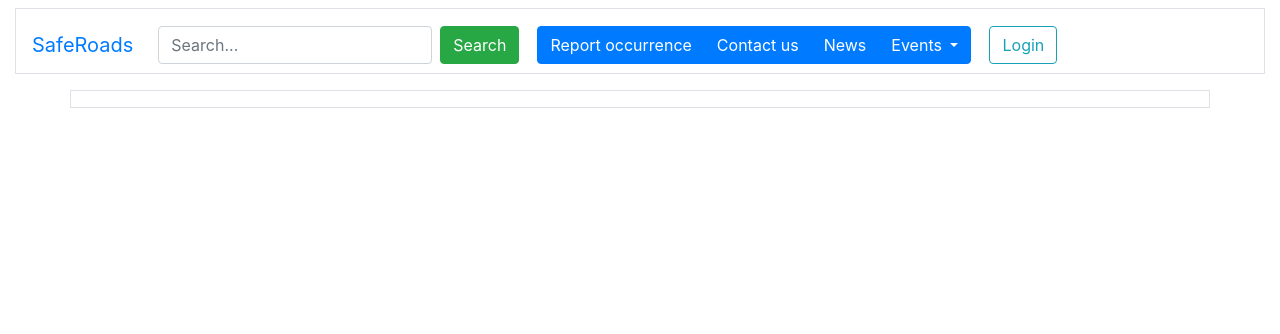
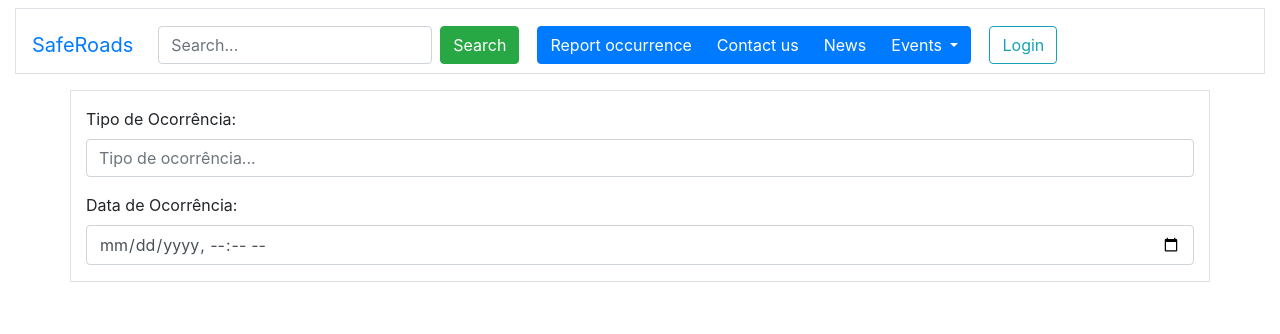
Before and after one commit to BeneditoBraimo/cs, a Flask app: page /show_report_form in a window 1280 px wide. Shown: the top 334 px of the page. Run offline with Flask 2, Linux system fonts and the light colour scheme; some libraries are stand-ins or nearby versions.

Commit message:
added form fields

```diff
--- a/templates/occurrence.html
+++ b/templates/occurrence.html
@@ -1,7 +1,23 @@
 {%include 'html/header.html'%}
 
 <div class="container pt-3 my-3 border">
-    <form class="need-validation" novalidate action="{{url_for('report_occurrence')}}" method="post">
-
+    <form class=" form need-validation" novalidate action="{{url_for('report_occurrence')}}" method="post">
+        <div class="form-group">
+            <label for="occurrence_type">Tipo de Ocorr&ecirc;ncia:</label>
+            <input class="form-control" name="occurrence_type" list="occurrences" placeholder="Tipo de ocorr&ecirc;ncia...">
+            <datalist id="occurrences">
+                <option value="Choque entre viaturas">
+                <option value="Despiste e/ou capotamento">
+                <option value="Atropelamento">
+                <option value="Trabalhos de manuten&ccedil;&atilde;o">
+                <option value="Obstru&ccedil;&atilde;o da via de acesso">
+                <option value="Lentid&atilde;o no tr&aacute;fego rodovi&aacute;rio">
+                <option value="Inc&ecirc;ndio">
+            </datalist>
+        </div>
+        <div class="form-group">
+            <label for="occurrence_date">Data de Ocorr&ecirc;ncia:</label>
+            <input type="datetime-local" name="occurrence_date" class="form-control">
+        </div>
     </form>
 </div>
```
